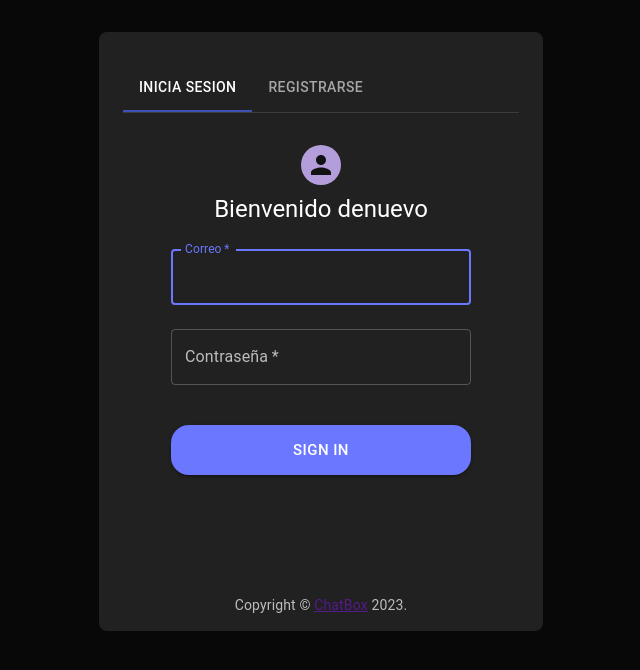
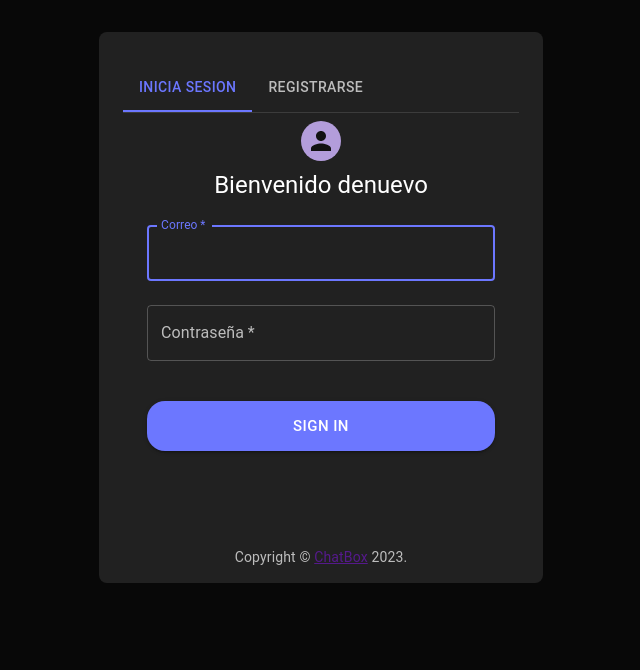
Before and after one commit to PedroArias98/ChatBox, a React (Create React App) app in the folder frontend/: page /login in a window 1280 px wide. Shown: the top 670 px of the page, without its empty margins (319-959 px from the left). Built offline with nearby package versions, Linux system fonts and the light colour scheme; no server answers; sample sign-in values are in the browser's storage.

Commit message:
Tabs changed

```diff
--- a/frontend/src/pages/Login.jsx
+++ b/frontend/src/pages/Login.jsx
@@ -15,12 +15,24 @@ import { createTheme, ThemeProvider } from "@mui/material/styles";
 
 import Tab from "@mui/material/Tab";
 import Tabs from "@mui/material/Tabs";
-import TabContext from "@material-ui/lab/TabContext";
-import TabList from "@material-ui/lab/TabList";
-import TabPanel from "@material-ui/lab/TabPanel";
 import Input from "@mui/material/Input";
 
 import darkTheme from "./misc/theme";
+
+const TabPanel = (props) => {
+  const { children, value, index, ...other } = props;
+  return (
+    <div
+      role="tabpanel"
+      hidden={value !== index}
+      id={`tabpanel-${index}`}
+      aria-labelledby={`tab-${index}`}
+      {...other}
+    >
+      {value === index && <>{children}</>}
+    </div>
+  );
+};
 
 function Copyright(props) {
   return (
@@ -49,25 +61,22 @@ export default function LabTabs() {
 
   return (
     <Box sx={{ width: "100%", typography: "body1" }}>
-      <TabContext value={value}>
       <Box sx={{ borderBottom: 1, borderColor: "divider" }}>
-          <TabList
+        <Tabs
+          value={value}
           onChange={handleChange}
-            indicatorColor="primary"
-            aria-label="lab API tabs example"
+          aria-label="login and signup tabs"
         >
           <Tab label="Inicia Sesion" value="1" />
           <Tab label="Registrarse" value="2" />
-          </TabList>
+        </Tabs>
       </Box>
-        <TabPanel value="1">
-          <SignIn></SignIn>
+      <TabPanel value={value} index="1">
+        <SignIn />
       </TabPanel>
-        <TabPanel value="2">
-          <SignUp></SignUp>
+      <TabPanel value={value} index="2">
+        <SignUp />
       </TabPanel>
-        <TabPanel value="3">Item Three</TabPanel>
-      </TabContext>
     </Box>
   );
 }
```
Lines whose indentation alone changed are shown as unchanged.
